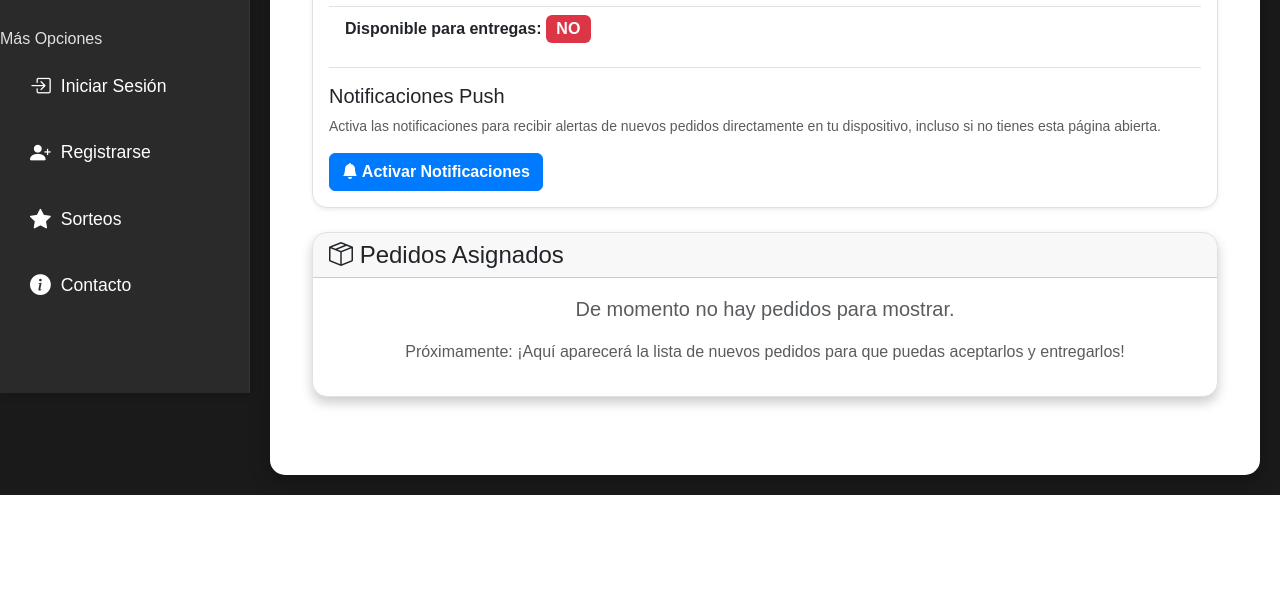
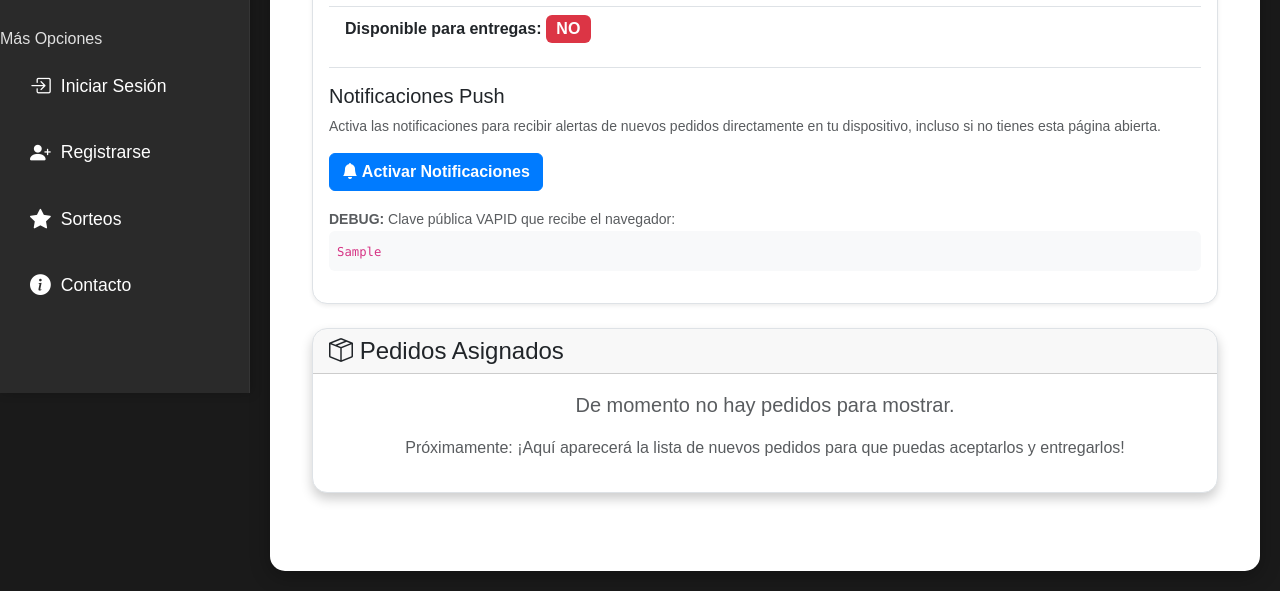
Before and after one commit to Whoami497/yoheladeria, a Django app: template pedidos/templates/pedidos/panel_cadete.html in a window 1280 px wide. Shown: the part 407-998 px from the top of the page. Before the commit the page ends 902 px from the top, so only its background shows below. Run offline with Django 5.2, Linux system fonts and the light colour scheme; data comes from the database, SQL or seed files in the repository; tables that the repository leaves empty hold one stand-in row (values such as "Sample post"); the template is opened without the code that fills it: values that come from a table or form of the project are taken from there, most other values are stand-ins (such as "Sample title", 1, 10 or a date in 2020).

Commit message:
Debug: Mostrar clave VAPID en el panel

```diff
--- a/pedidos/templates/pedidos/panel_cadete.html
+++ b/pedidos/templates/pedidos/panel_cadete.html
@@ -49,8 +49,12 @@
                         <button id="subscribe-button" class="btn btn-primary">
                             <i class="bi bi-bell-fill"></i> Activar Notificaciones
                         </button>
-                    </div>
 
+                        <div class="mt-3">
+                            <p class="text-muted mb-0"><small><strong>DEBUG:</strong> Clave pública VAPID que recibe el navegador:</small></p>
+                            <p class="text-danger bg-light p-2 rounded" style="word-wrap: break-word;"><small><code>{{ vapid_public_key }}</code></small></p>
+                        </div>
+                        </div>
                 </div>
             </div>
         </div>
@@ -72,10 +76,9 @@
 </div>
 
 <script>
-    // 1. Tomamos la clave pública que Django nos envió desde la vista
+    // El resto del script no cambia...
     const VAPID_PUBLIC_KEY = '{{ vapid_public_key }}';
 
-    // 2. Función auxiliar para convertir la clave a un formato que el navegador necesita
     function urlBase64ToUint8Array(base64String) {
         const padding = '='.repeat((4 - base64String.length % 4) % 4);
         const base64 = (base64String + padding)
@@ -91,14 +94,11 @@
         return outputArray;
     }
 
-    // 3. Función principal para suscribirse a las notificaciones
     async function subscribeUser() {
         try {
-            // 3.1. Registramos el Service Worker
             const registration = await navigator.serviceWorker.register("{% static 'js/service-worker.js' %}");
             console.log('Service Worker registrado con éxito:', registration);
 
-            // 3.2. Pedimos permiso para las notificaciones
             const permission = await Notification.requestPermission();
             if (permission !== 'granted') {
                 console.log('Permiso de notificación denegado.');
@@ -106,19 +106,17 @@
                 return;
             }
 
-            // 3.3. Nos suscribimos al servicio de notificaciones push del navegador
             const subscription = await registration.pushManager.subscribe({
                 userVisibleOnly: true,
                 applicationServerKey: urlBase64ToUint8Array(VAPID_PUBLIC_KEY)
             });
             console.log('Suscripción exitosa:', JSON.stringify(subscription));
 
-            // 3.4. Enviamos la suscripción a nuestro backend para guardarla
             const response = await fetch('/save-subscription/', {
                 method: 'POST',
                 headers: {
                     'Content-Type': 'application/json',
-                    'X-CSRFToken': '{{ csrf_token }}' // Token de seguridad de Django
+                    'X-CSRFToken': '{{ csrf_token }}'
                 },
                 body: JSON.stringify(subscription)
             });
@@ -137,7 +135,6 @@
         }
     }
 
-    // 4. Conectamos la función al clic del botón
     const subscribeButton = document.getElementById('subscribe-button');
     if ('serviceWorker' in navigator && 'PushManager' in window) {
         subscribeButton.addEventListener('click', subscribeUser);
```
